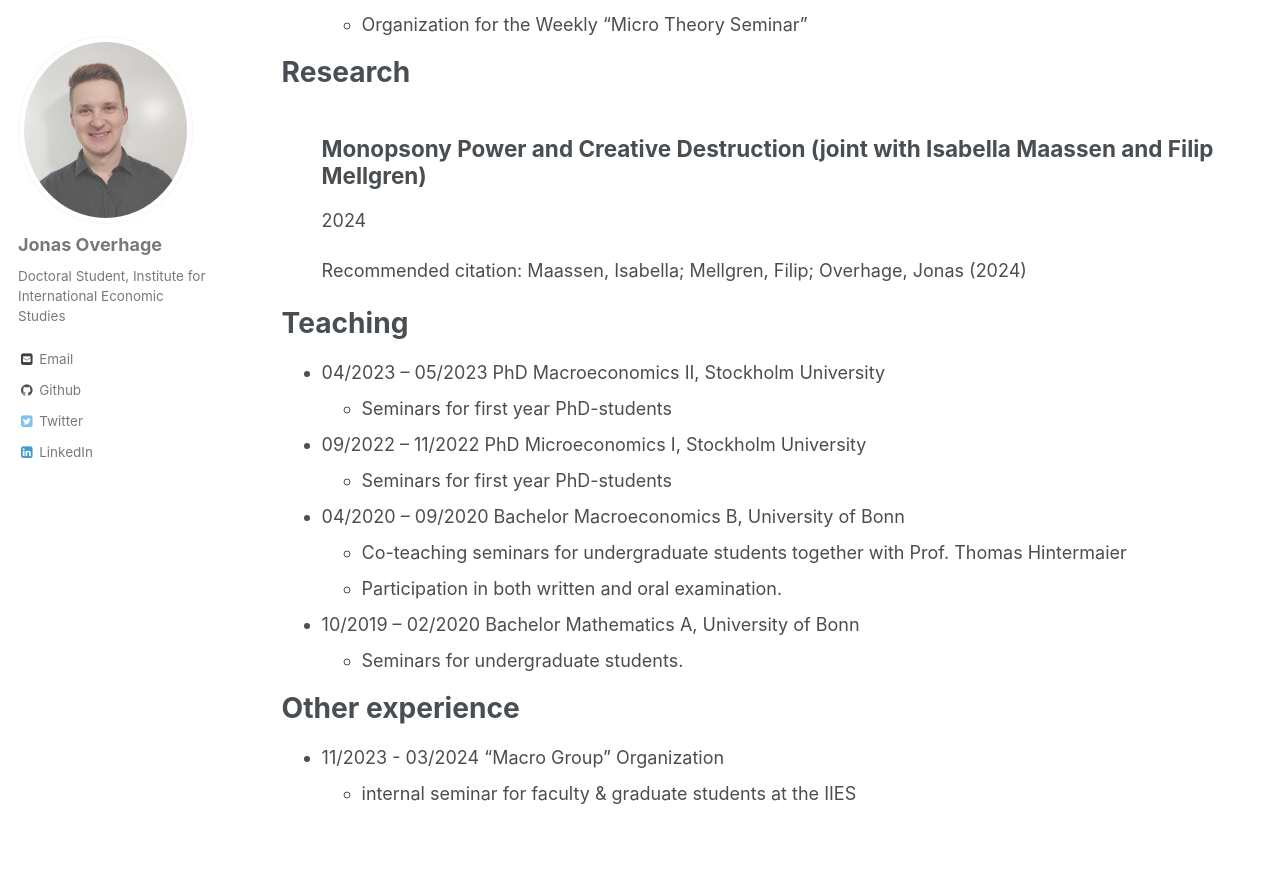
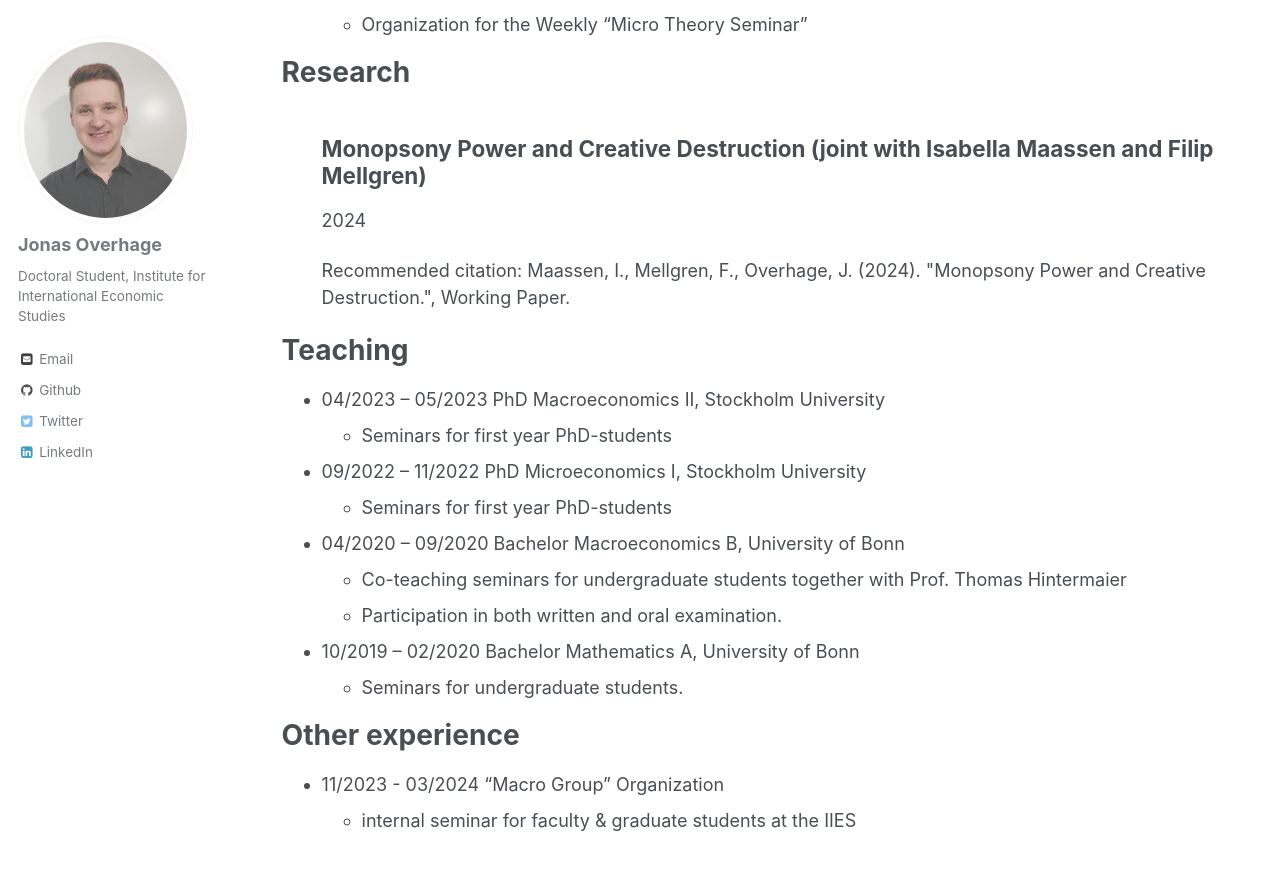
Before and after one commit to JOverhage/JOverhage.github.io, a Jekyll site: the page built from _pages/cv.md, in a window 1280 px wide and 900 px high, scrolled down 658 px. Shown: the top 870 px of the window. Built offline with Jekyll 4.4.1, drawn with Linux system fonts in a browser that asks for light colours.

Commit message:
citation fixes

```diff
--- a/_research/2024-07-17-monopsony-research.md
+++ b/_research/2024-monopsony-research.md
@@ -15,14 +15,13 @@ venue: ''
 
 paperurl: ''
 
-citation: 'Maassen, Isabella; Mellgren, Filip; Overhage, Jonas (2024)'
+citation: 'Maassen, I., Mellgren, F., Overhage, J. (2024). "Monopsony Power and Creative Destruction.", Working Paper.'
 
 PublicationStatus: 'WorkingPaper'
 
 tags: ['Growth','Market Power','Firm Dynamics']
 
 ---
-Description
 
 This paper investigates the link between market power on the labor market and economic growth. We microfound monopsony power in a model of firm dynamics and creative destruction. Our main finding is that decreasing the amount of monopsony power firms have may increase the current level of output while decreasing economic growth.
 
```
Also changed, not shown: other parts of _research/2024-monopsony-research.md (+1 -1 lines).
